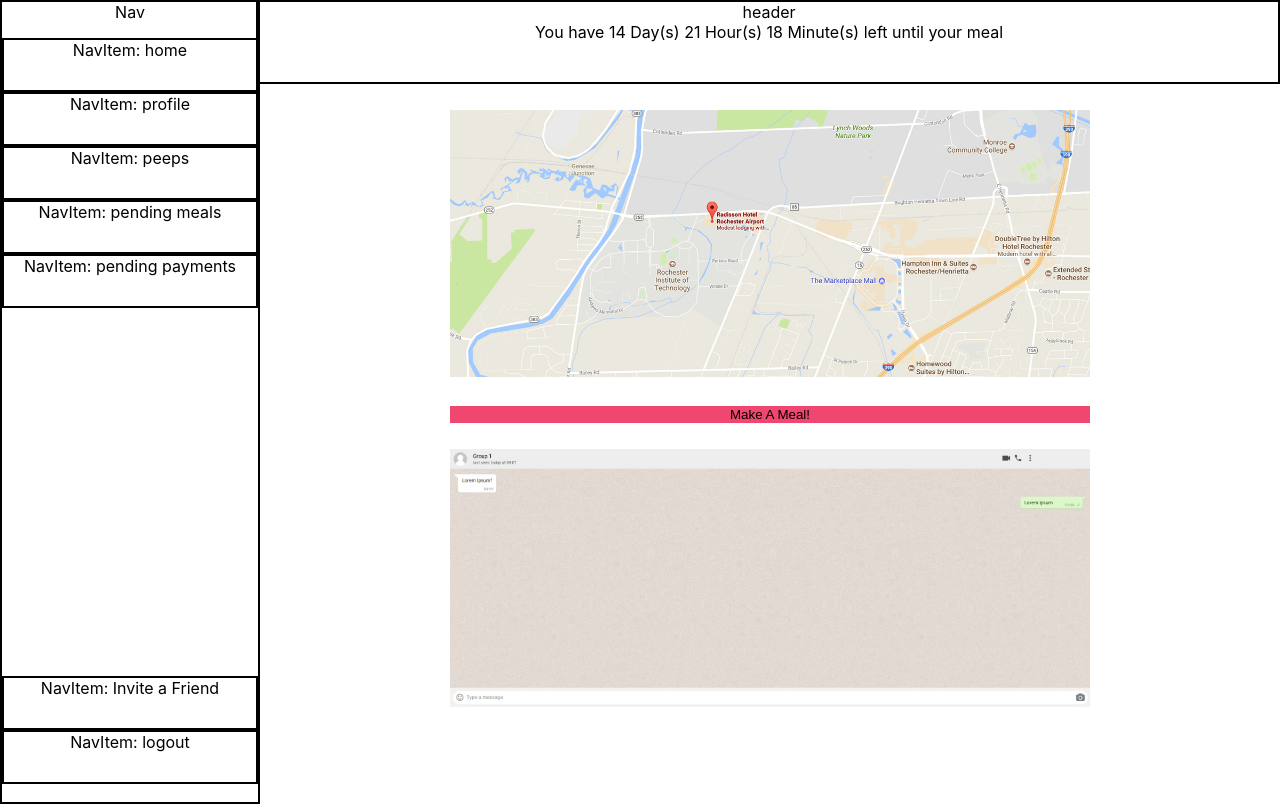
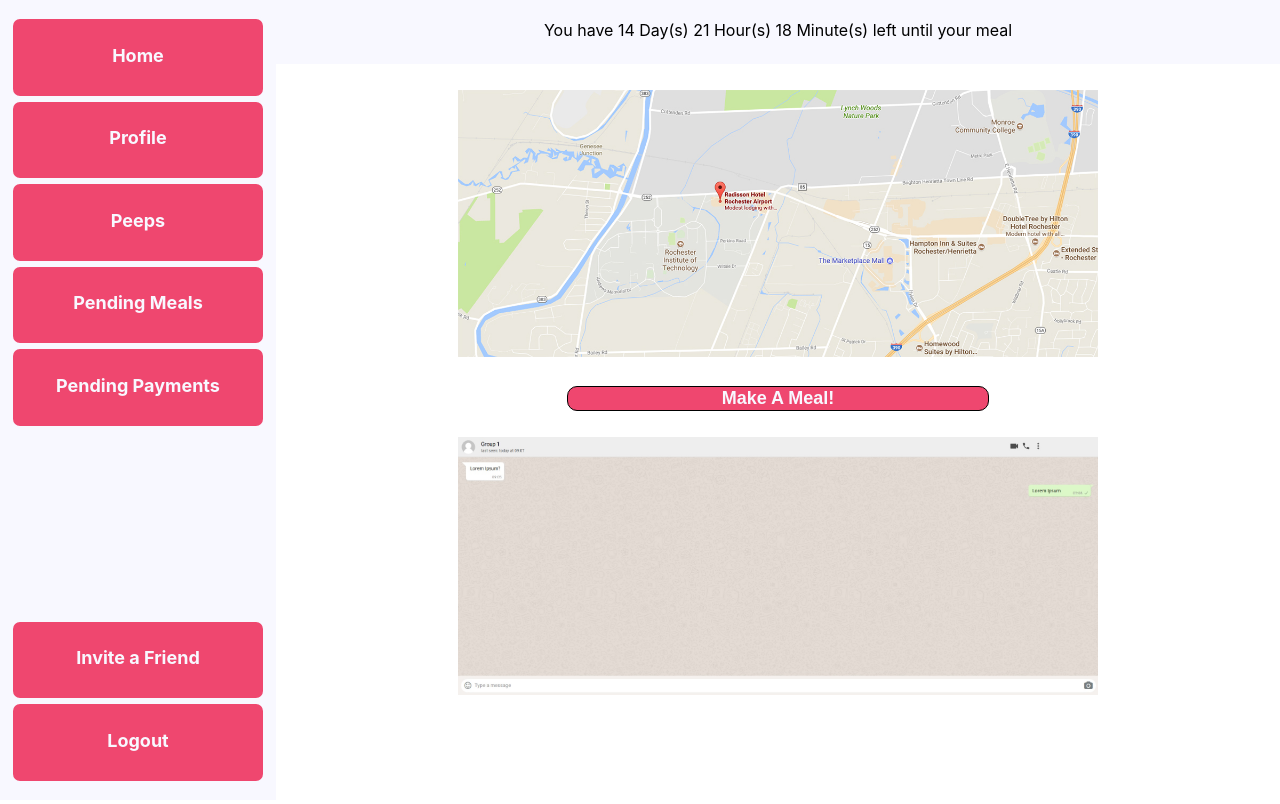
Before and after one commit to bist333/Dinnerbell, a React (Create React App) app: page / in a window 1280 px wide. Built offline with nearby package versions, Linux system fonts and the light colour scheme.

Commit message:
Home view and nav bar update

```diff
--- a/src/Common/viewStates.js
+++ b/src/Common/viewStates.js
@@ -1,10 +1,10 @@
 export const VIEWSTATES = {
-    HOME: 'home',
-    MEALS: 'pending meals',
-    PAYMENT: 'pending payments',
-    PEEPS: 'peeps',
-    PROFILE: 'profile',
-    LOGOUT: 'logout',
+    HOME: 'Home',
+    MEALS: 'Pending Meals',
+    PAYMENTS: 'Pending Payments',
+    PEEPS: 'Peeps',
+    PROFILE: 'Profile',
+    LOGOUT: 'Logout',
     INVITE: 'Invite a Friend',
     STARTMEAL: 'Start a Meal',
     DELIVERY: 'Delivery',
--- a/src/Components/Header.js
+++ b/src/Components/Header.js
@@ -4,18 +4,17 @@
 
 const ScHeader = styled.div`
     position: static;
-    height: 10vh;
-    border-style: solid;
-    border-width: 2px;
+    height: 8vh;
     margin-left: 20%;
     text-align: center;
+    background-color: #F8F8FF;
 `;
 
 class Header extends Component {
     render() {
         return (
             <ScHeader>
-                header
+                <br/>
                 <MealTimer time={this.props.time}/>
             </ScHeader>
         );
--- a/src/Components/Nav.js
+++ b/src/Components/Nav.js
@@ -7,15 +7,16 @@
 const ScNav = styled.div`
     float: left;
     position: static;
-    border-style: solid;
-    border-width: 2px;
     text-align: center;
     height: 100vh;
     width: 20%;
+    background-color: #F8F8FF;
+    padding: 0px 10px;
 `;
 const ScNavTop = styled.ul`
     padding-left: 0;
     display: flex;
+
     flex-direction: column;
     list-style: none;
 `;
@@ -34,13 +35,12 @@
     render() {
         return (
             <ScNav>
-               Nav
                 <ScNavTop>
                     <NavItem name={VIEWSTATES.HOME} viewState={VIEWSTATES.HOME} updateView={this.props.updateView} />
                     <NavItem name={VIEWSTATES.PROFILE} viewState={VIEWSTATES.PROFILE} updateView={this.props.updateView} />
                     <NavItem name={VIEWSTATES.PEEPS} viewState={VIEWSTATES.PEEPS} updateView={this.props.updateView} />
                     <NavItem name={VIEWSTATES.MEALS} viewState={VIEWSTATES.MEALS} updateView={this.props.updateView} />
-                    <NavItem name={VIEWSTATES.PAYMENT} viewState={VIEWSTATES.PAYMENT} updateView={this.props.updateView} />
+                    <NavItem name={VIEWSTATES.PAYMENTS} viewState={VIEWSTATES.PAYMENTS} updateView={this.props.updateView} />
                 </ScNavTop>
                 <ScNavBottom>
                     <NavItem name={VIEWSTATES.INVITE} viewState={VIEWSTATES.PEEPS} updateView={this.props.updateView} />
--- a/src/Components/Nav/NavItem.js
+++ b/src/Components/Nav/NavItem.js
@@ -4,10 +4,16 @@
 
 const ScNavItem = styled.li`
     text-align: center;
+    padding: 10%;
     border-style: solid;
-    border-width: 2px;
+    border-color: 2px;
     padding-bottom: 30px;
     cursor: pointer;
+    background-color: #EF476F;
+    font-size: 18px;
+    font-weight: bold;
+    color: #F8F8FF;
+    border-radius: 10px;
 `;
 
 
@@ -15,7 +21,7 @@
     render() {
         return (
             <ScNavItem onClick={() => this.props.updateView(this.props.viewState)}>
-                NavItem: {this.props.name}
+                {this.props.name}
             </ScNavItem>
         );
     }
--- a/src/Components/View.js
+++ b/src/Components/View.js
@@ -1,6 +1,7 @@
 import React, { Component } from 'react';
 import styled from 'styled-components';
 
+import Payments from './Views/Payments/Payments';
 import Meals from './Views/Meals/Meals';
 import Peeps from './Views/Peeps/Peeps';
 import Profile from './Views/Profile/Profile';
@@ -16,14 +17,16 @@
 
     renderView() {
         switch (this.props.viewState) {
-            case VIEWSTATES.HOME:
-                return <Home/>;
+            case VIEWSTATES.PAYMENTS:
+                return <Payments/>;
             case VIEWSTATES.MEALS:
                 return <Meals/>;
             case VIEWSTATES.PEEPS:
                 return <Peeps/>;
             case VIEWSTATES.PROFILE:
-                return <Profile/>
+                return <Profile/>;
+            default:
+                return <Home/>;
         }
     }
 
--- a/src/Components/Views/Home/Home.js
+++ b/src/Components/Views/Home/Home.js
@@ -11,16 +11,33 @@
 const ScMealButton = styled.button`
     margin-top: 2%;
     margin-bottom: 2%;
-    width: 50%;
+    width: 33%;
+    text-align: center;
+    border-style: solid;
+    border-width: 1px;
+    cursor: pointer;
     background-color: #EF476F;
-    border: none;
+    font-size: 18px;
+    font-weight: bold;
+    color: #F8F8FF;
+    border-radius: 10px;
+`;
+
+const ScNavItem = styled.li`
+    text-align: center;
+    padding: 10%;
+    border-style: solid;
+    border-width: 2px;
+    padding-bottom: 30px;
+    cursor: pointer;
+    background-color: #EF476F;
+    font-size: 18px;
+    font-weight: bold;
+    color: #F8F8FF;
+    border-radius: 10px;
 `;
 
 class Home extends Component {
-    //Handle Clicking of button
-    handleMeal = e => {
-        //Create meal dialogue
-    }
 
     render() {
         return (
--- a/src/Components/Views/Payments/Payments.js
+++ b/src/Components/Views/Payments/Payments.js
@@ -0,0 +1,20 @@
+import React, { Component } from 'react';
+import styled from 'styled-components';
+
+
+const ScPayments = styled.div`
+    text-align: center;
+`;
+
+
+class Payments extends Component {
+    render() {
+        return (
+            <ScPayments>
+                This is $$$$!
+            </ScPayments>
+        );
+    }
+}
+
+export default Payments;
```
